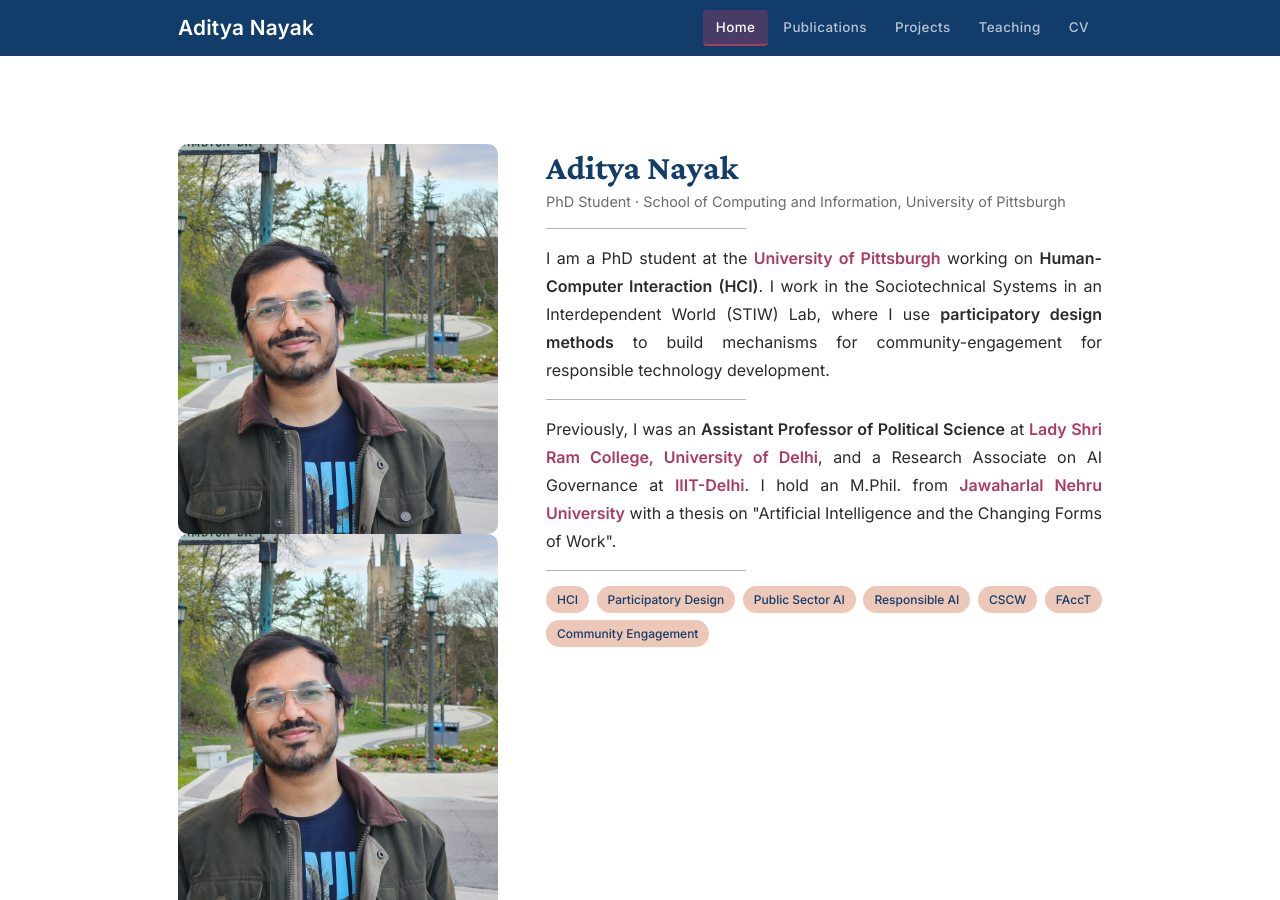
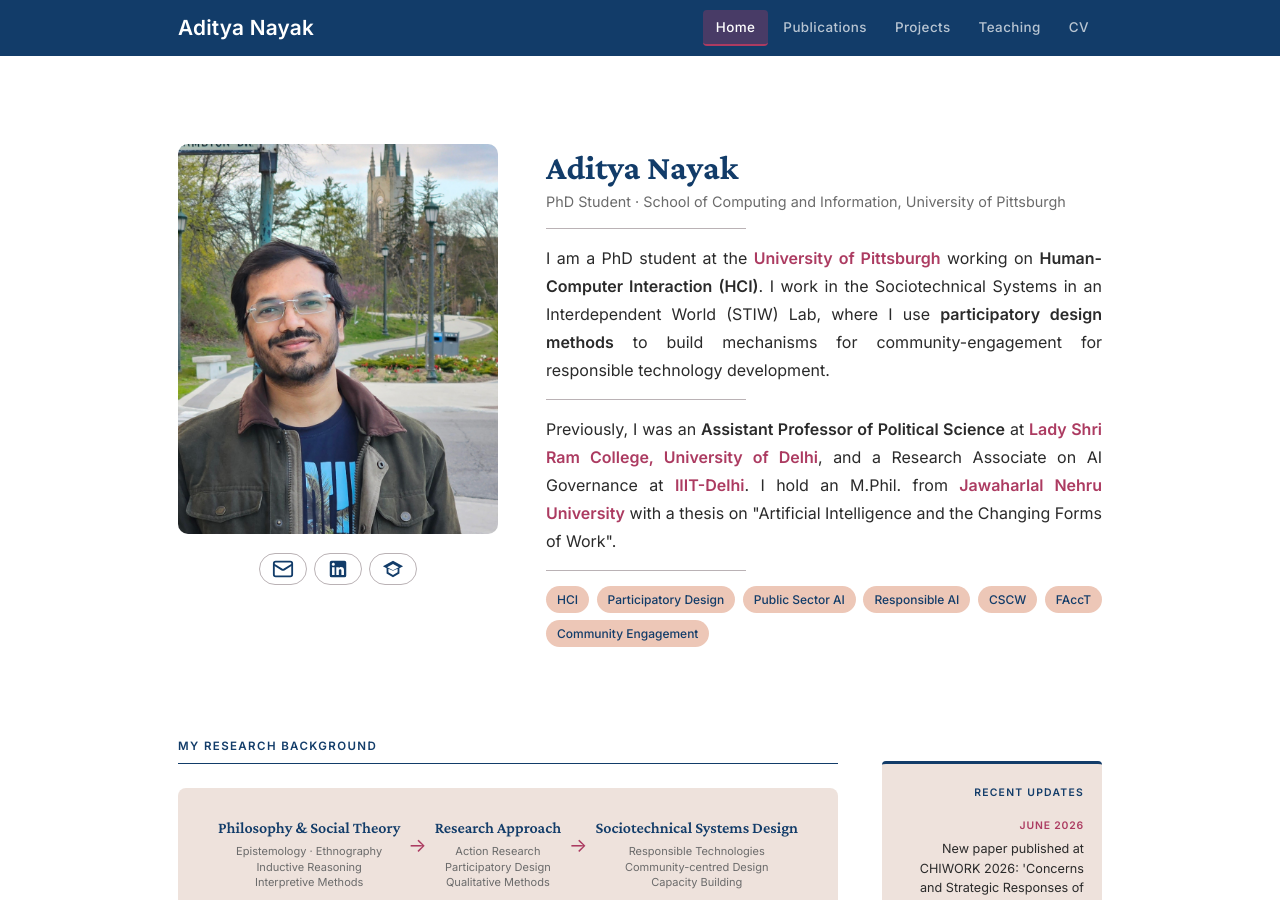
Before and after one commit to adityanayak-info/adityanayak-info.github.io, a Jekyll site: the page built from index.md, in a window 1280 px wide and 900 px high. Built offline with Jekyll 4.4.1, drawn with Linux system fonts in a browser that asks for light colours.

Commit message:
Update default.html

```diff
--- a/_layouts/default.html
+++ b/_layouts/default.html
@@ -83,8 +83,6 @@
 
           <!-- ── Left column: photo + buttons + tags ── -->
           <div class="photo-col">
-
-            <img src="{{ '/assets/img/FIMS.jpg' | relative_url }}" alt="Aditya Nayak">
             <div class="photo-hover-wrap">
               <img class="photo-default" src="{{ '/assets/img/FIMS.jpg' | relative_url }}" alt="Aditya Nayak, PhD Student at the School of Computing and Information, University of Pittsburgh, standing outdoors near a university building.">
               <img class="photo-duotone" src="{{ '/assets/img/FIMS_duotone.jpg' | relative_url }}" alt="" aria-hidden="true">
```
